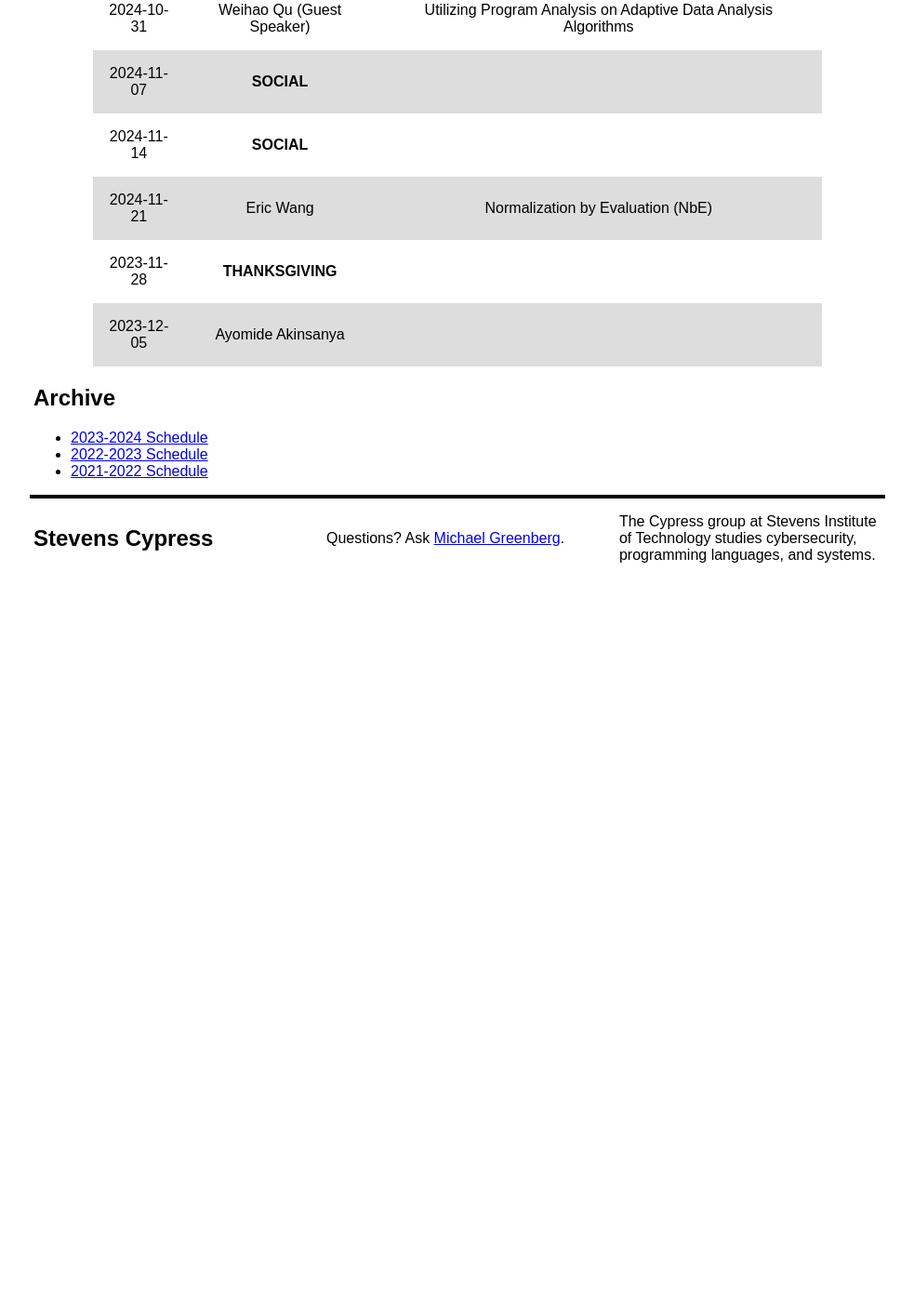
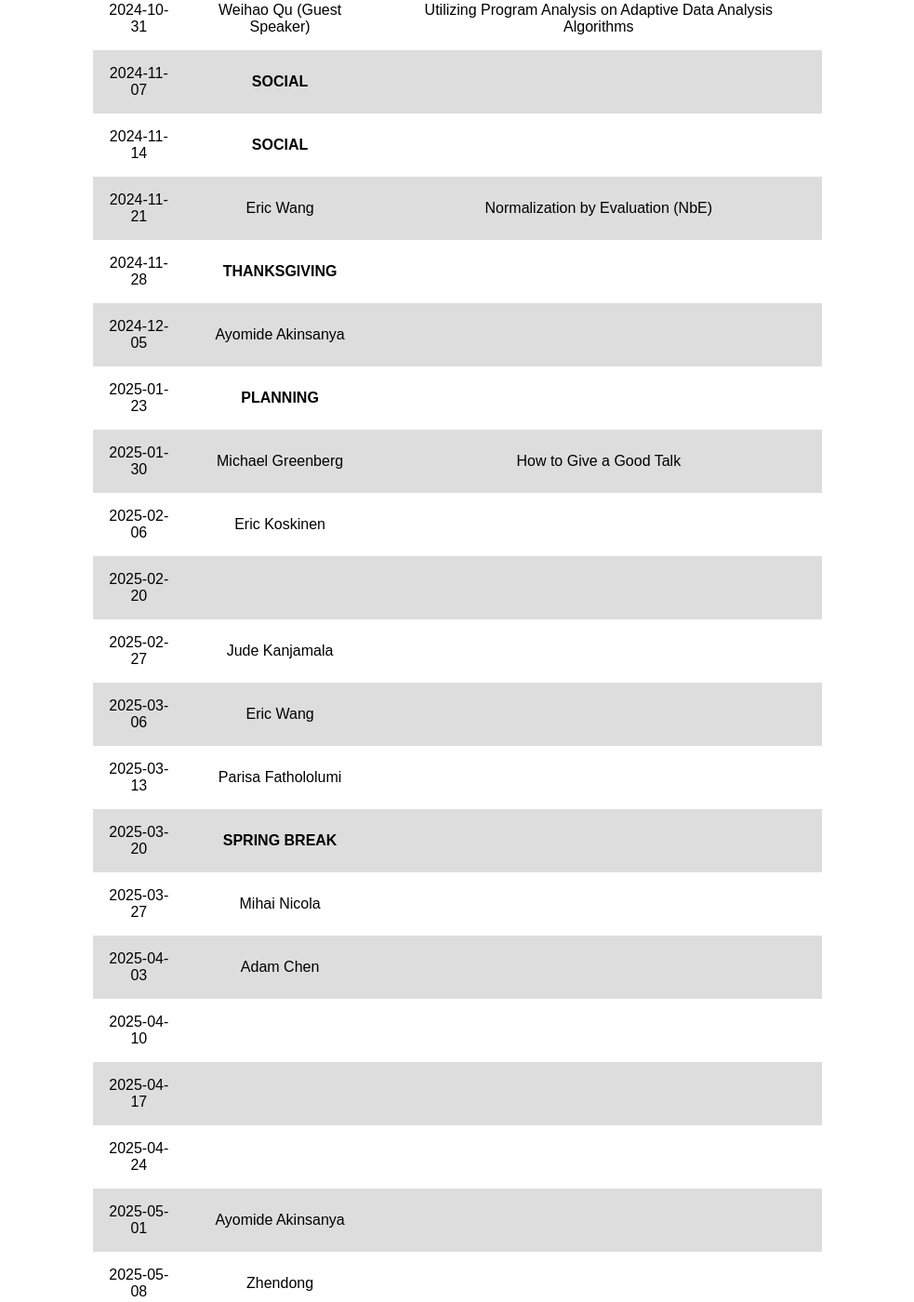
Before and after one commit to mgree/cypress, a Jekyll site: the page built from schedule.md, in a window 1280 px wide and 1400 px high, scrolled down 834 px. Shown: the whole window at 93% size, without its empty margins (148-1131 px from the left). Built offline with Jekyll 4.4.1, drawn with Linux system fonts in a browser that asks for light colours; before the commit the page ends 1464 px from its top, so only the background shows below that.

Commit message:
update schedule

```diff
--- a/schedule.md
+++ b/schedule.md
@@ -26,8 +26,24 @@ find someone willing to take your place first.
 | 2024-11-07 | **SOCIAL** 			| |
 | 2024-11-14 | **SOCIAL**        		| |
 | 2024-11-21 | Eric Wang  			| Normalization by Evaluation (NbE)	|
-| 2023-11-28 | **THANKSGIVING**   		| |
-| 2023-12-05 | Ayomide Akinsanya        	| |
+| 2024-11-28 | **THANKSGIVING**   		| |
+| 2024-12-05 | Ayomide Akinsanya        	| |
+| 2025-01-23 | **PLANNING** | |
+| 2025-01-30 | Michael Greenberg | How to Give a Good Talk |
+| 2025-02-06 | Eric Koskinen | |
+| 2025-02-20 | | |
+| 2025-02-27 | Jude Kanjamala | |
+| 2025-03-06 | Eric Wang | |
+| 2025-03-13 | Parisa Fathololumi | |
+| 2025-03-20 | **SPRING BREAK** | |
+| 2025-03-27 | Mihai Nicola | |
+| 2025-04-03 | Adam Chen | |
+| 2025-04-10 | | |
+| 2025-04-17 | | |
+| 2025-04-24 | | |
+| 2025-05-01 | Ayomide Akinsanya | |
+| 2025-05-08 | Zhendong | |
+| 2025-05-15 | | |
 
 ## Archive
 
```
